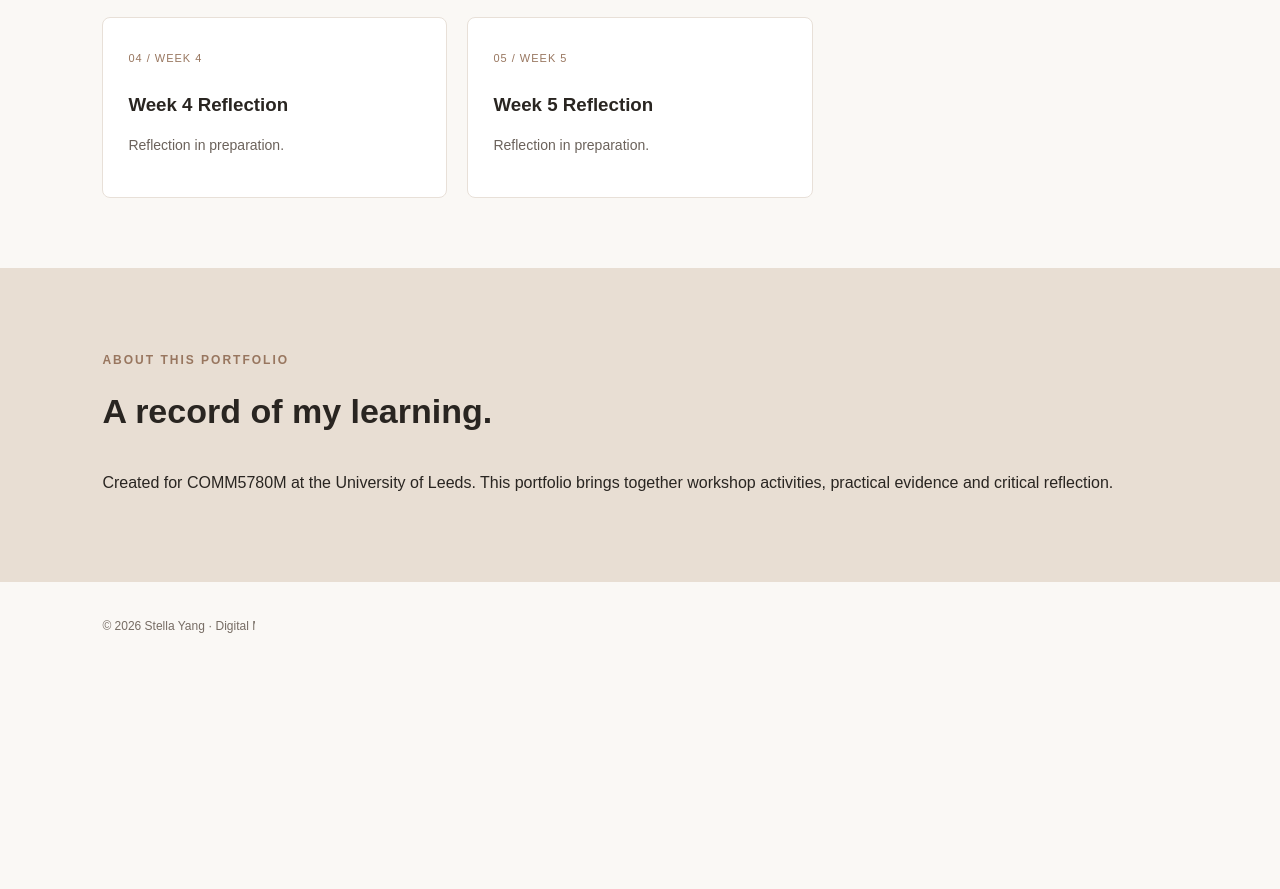
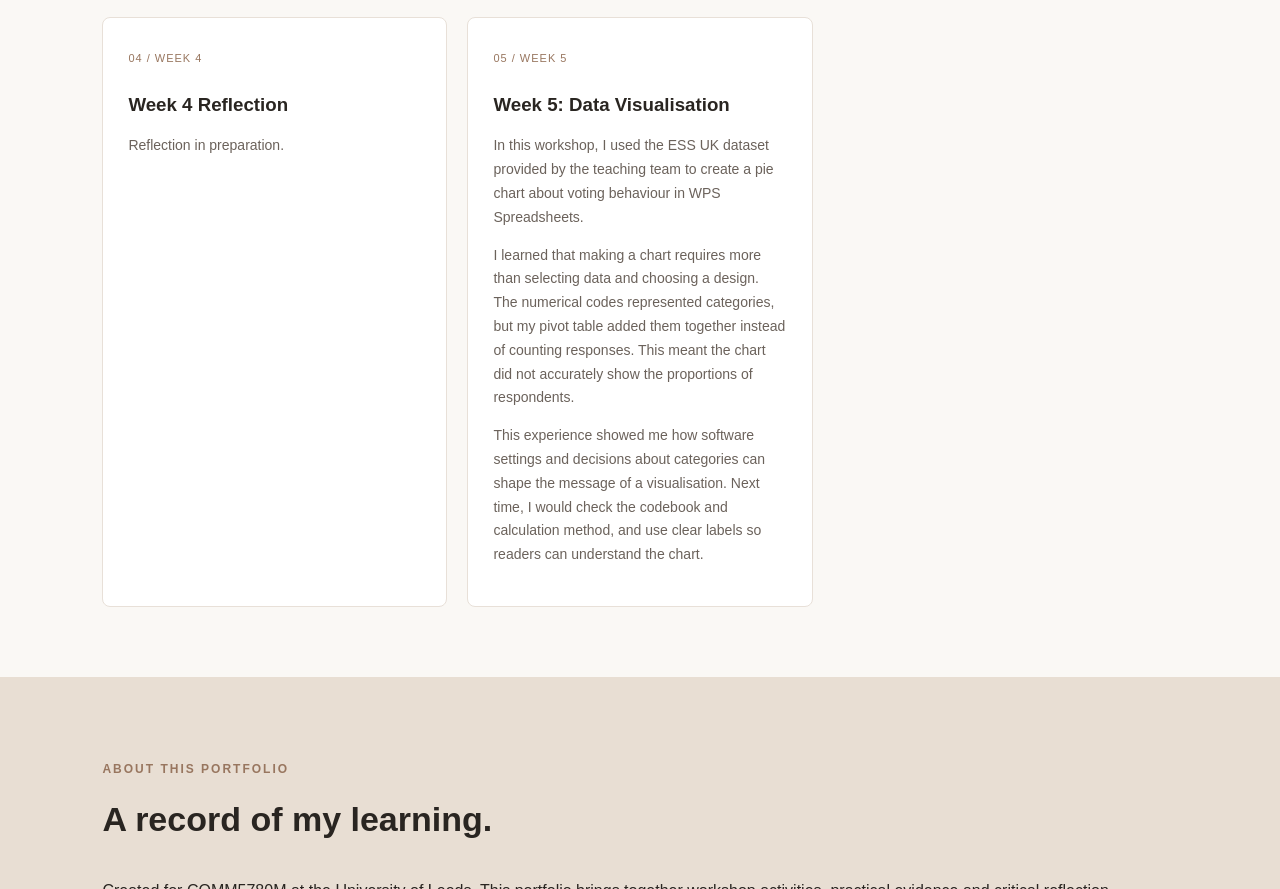
Before and after one commit to luyi02199-collab/comm5780-portfolio, a plain HTML site: page index.html in a window 1280 px wide. Shown: the part 1679-2568 px from the top of the page. Before the commit the page ends 2349 px from the top, so only its background shows below. Drawn offline with Linux system fonts and the light colour scheme.

Commit message:
Update index.html
Add Week 5 reflection

```diff
--- a/index.html
+++ b/index.html
@@ -111,8 +111,30 @@
 
         <article class="project-card">
           <span class="project-number">05 / WEEK 5</span>
-          <h3>Week 5 Reflection</h3>
-          <p>Reflection in preparation.</p>
+          <h3>Week 5: Data Visualisation</h3>
+
+<p>
+  In this workshop, I used the ESS UK dataset provided
+  by the teaching team to create a pie chart about
+  voting behaviour in WPS Spreadsheets.
+</p>
+
+<p>
+  I learned that making a chart requires more than
+  selecting data and choosing a design. The numerical
+  codes represented categories, but my pivot table
+  added them together instead of counting responses.
+  This meant the chart did not accurately show the
+  proportions of respondents.
+</p>
+
+<p>
+  This experience showed me how software settings
+  and decisions about categories can shape the message
+  of a visualisation. Next time, I would check the
+  codebook and calculation method, and use clear
+  labels so readers can understand the chart.
+</p>
         </article>
       </div>
     </section>
```
